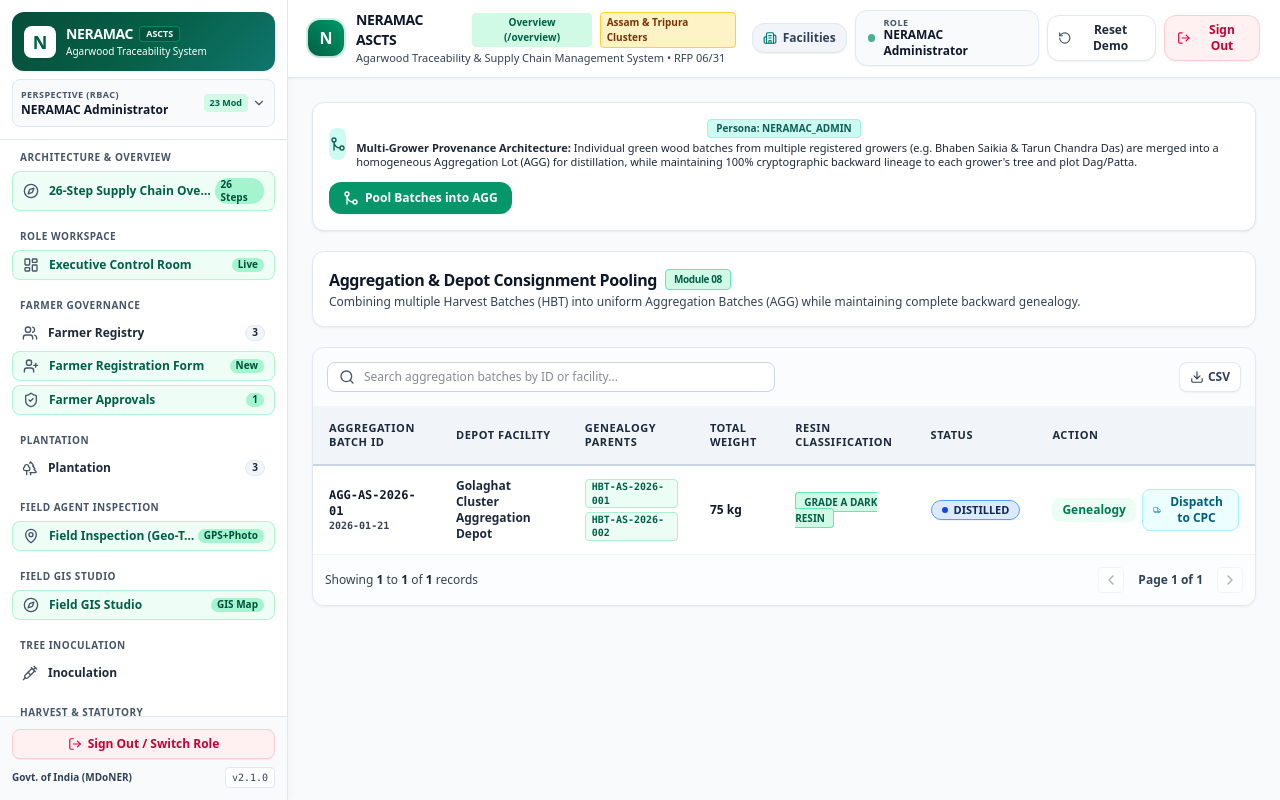
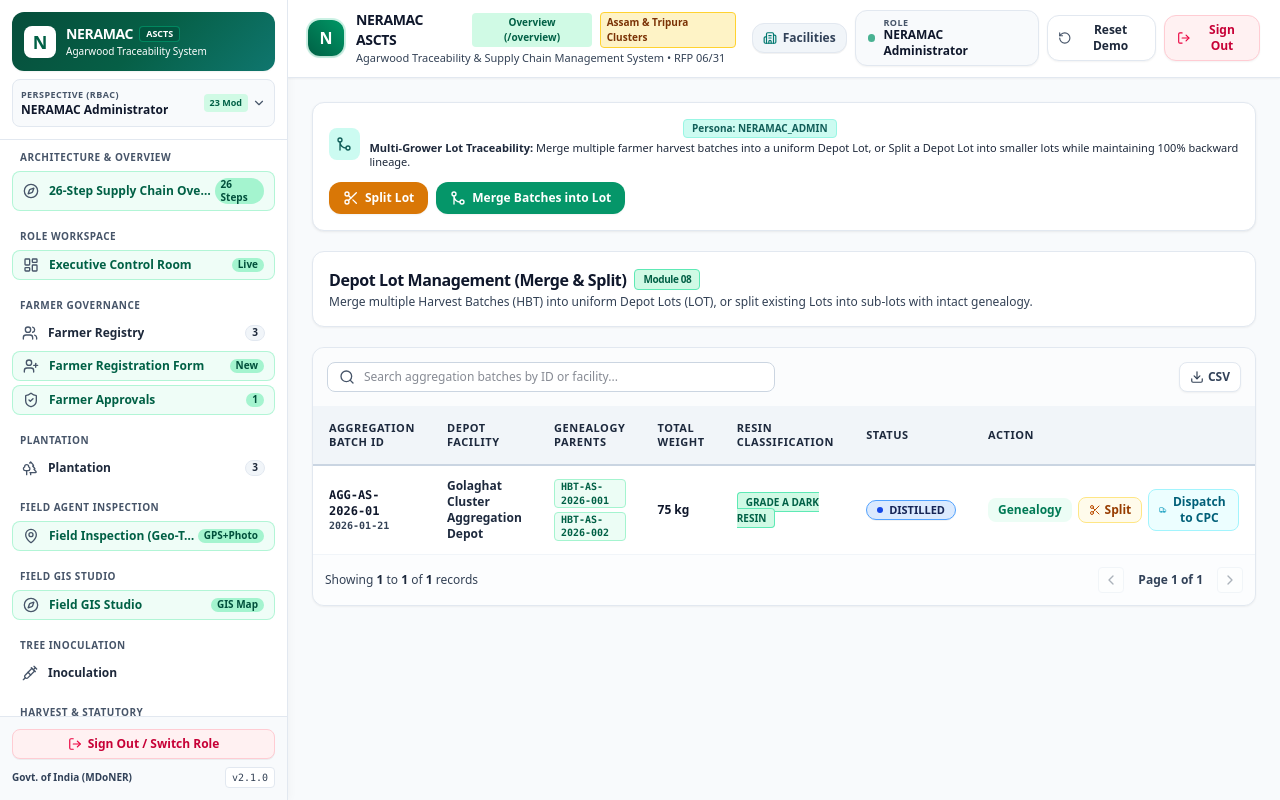
Before and after one commit to Shrey-SSBDigital/naramac-demo, a React (Vite) app in the folder client/: page /aggregation in a window 1280 px wide. Built offline with nearby package versions, Linux system fonts and the light colour scheme.

Commit message:
lot split and merge

```diff
--- a/client/src/components/modules/AggregationModule.jsx
+++ b/client/src/components/modules/AggregationModule.jsx
@@ -22,14 +22,50 @@ import {
   TreePine,
   User,
   Info,
-  Truck
+  Truck,
+  Scissors
 } from 'lucide-react';
 
 export default function AggregationModule() {
-  const { aggregations, createAggregation, harvestBatches, addToast, setDispatchIntent, activeRole } = useEnterprise();
+  const { aggregations, createAggregation, splitAggregationLot, harvestBatches, addToast, setDispatchIntent, activeRole } = useEnterprise();
   const { navigate } = useAppRouter();
   const [selectedAgg, setSelectedAgg] = useState(null);
   const [isModalOpen, setIsModalOpen] = useState(false);
+
+  // Split Lot Modal State
+  const [isSplitModalOpen, setIsSplitModalOpen] = useState(false);
+  const [splitSourceLotId, setSplitSourceLotId] = useState('');
+  const [splitWeight1, setSplitWeight1] = useState(0);
+
+  const activeLotsForSplit = aggregations.filter(a => a.status !== 'SPLIT_INTO_SUBLOTS');
+  const selectedSplitLot = aggregations.find(a => a.id === splitSourceLotId) || activeLotsForSplit[0] || null;
+  const splitWeight2 = selectedSplitLot
+    ? Math.max(0, Math.round(((selectedSplitLot.totalWeightKg || 0) - (parseFloat(splitWeight1) || 0)) * 10) / 10)
+    : 0;
+
+  const openSplitModal = (lot = null) => {
+    const target = lot || activeLotsForSplit[0];
+    if (!target) {
+      addToast('No active depot lot available to split', 'warning');
+      return;
+    }
+    setSplitSourceLotId(target.id);
+    setSplitWeight1(Math.round(((target.totalWeightKg || 0) / 2) * 10) / 10);
+    setIsSplitModalOpen(true);
+  };
+
+  const handleSplitSubmit = (e) => {
+    e.preventDefault();
+    if (!selectedSplitLot) return;
+    const w1 = parseFloat(splitWeight1) || 0;
+    const w2 = splitWeight2;
+    if (w1 <= 0 || w2 <= 0) {
+      addToast('Both split lot weights must be greater than 0 kg', 'warning');
+      return;
+    }
+    splitAggregationLot(selectedSplitLot.id, [w1, w2]);
+    setIsSplitModalOpen(false);
+  };
 
   // Filter options for Modal
   const [includeAllBatches, setIncludeAllBatches] = useState(false);
@@ -219,11 +255,24 @@ export default function AggregationModule() {
           >
             Genealogy
           </button>
+          {a.status !== 'SPLIT_INTO_SUBLOTS' && (
+            <button
+              onClick={(e) => {
+                e.stopPropagation();
+                openSplitModal(a);
+              }}
+              className="px-2.5 py-1 text-xs font-bold text-amber-800 bg-amber-50 hover:bg-amber-100 border border-amber-200 rounded-lg transition flex items-center gap-1"
+              title="Split this Lot into sub-lots"
+            >
+              <Scissors className="w-3 h-3 text-amber-700" />
+              <span>Split</span>
+            </button>
+          )}
           <button
             onClick={(e) => {
               e.stopPropagation();
               setDispatchIntent({ type: 'AGGREGATOR_TO_DISTILLERY', batchId: a.id });
-              navigate('/movement');
+              navigate('/movement/depot-to-cpc');
             }}
             className="px-2.5 py-1 text-xs font-bold text-cyan-800 bg-cyan-50 hover:bg-cyan-100 border border-cyan-200 rounded-lg transition flex items-center gap-1"
             title="Dispatch Lot to CPC Distillery (Step 15)"
@@ -250,27 +299,35 @@ export default function AggregationModule() {
           <div>
             <div className="flex items-center gap-2">
               <span className="font-extrabold text-white text-sm">
-                {isDepotRole && 'Depot Intake Desk • Multi-Grower Consignment Pooling'}
-                {!isDepotRole && 'Aggregation Facility • Multi-Grower Lot Assembly'}
+                Depot Lot Management • Merge &amp; Split Lots
               </span>
               <span className="px-2 py-0.5 rounded text-[10px] font-bold bg-teal-500/20 text-teal-300 border border-teal-500/30">
                 Persona: {activeRole}
               </span>
             </div>
             <p className="text-[11px] text-slate-300 mt-0.5">
-              <strong>Multi-Grower Provenance Architecture:</strong> Individual green wood batches from multiple registered growers (e.g. Bhaben Saikia &amp; Tarun Chandra Das) are merged into a homogeneous Aggregation Lot (AGG) for distillation, while maintaining 100% cryptographic backward lineage to each grower's tree and plot Dag/Patta.
+              <strong>Multi-Grower Lot Traceability:</strong> Merge multiple farmer harvest batches into a uniform Depot Lot, or Split a Depot Lot into smaller lots while maintaining 100% backward lineage.
             </p>
           </div>
         </div>
 
         {isDepotRole || isAdminRole ? (
+          <div className="flex items-center gap-2">
+            <button
+              onClick={() => openSplitModal()}
+              className="flex items-center gap-1.5 px-3.5 py-2 bg-amber-600 hover:bg-amber-500 text-white text-xs font-extrabold rounded-xl shadow-xs transition"
+            >
+              <Scissors className="w-4 h-4" />
+              <span>Split Lot</span>
+            </button>
             <button
               onClick={() => setIsModalOpen(true)}
               className="flex items-center gap-1.5 px-3.5 py-2 bg-emerald-600 hover:bg-emerald-500 text-white text-xs font-extrabold rounded-xl shadow-xs transition"
             >
               <GitMerge className="w-4 h-4" />
-            <span>Pool Batches into AGG</span>
+              <span>Merge Batches into Lot</span>
             </button>
+          </div>
         ) : null}
       </div>
 
@@ -278,13 +335,13 @@ export default function AggregationModule() {
       <div className="flex flex-wrap items-center justify-between gap-4 bg-white p-4 rounded-xl border border-slate-200 shadow-xs">
         <div>
           <h2 className="text-base font-black text-slate-900 tracking-tight flex items-center gap-2">
-            <span>Aggregation &amp; Depot Consignment Pooling</span>
+            <span>Depot Lot Management (Merge &amp; Split)</span>
             <span className="text-[10px] font-bold px-2 py-0.5 rounded bg-emerald-100 text-emerald-800 border border-emerald-300">
               Module 08
             </span>
           </h2>
           <p className="text-xs text-slate-500 mt-0.5">
-            Combining multiple Harvest Batches (HBT) into uniform Aggregation Batches (AGG) while maintaining complete backward genealogy.
+            Merge multiple Harvest Batches (HBT) into uniform Depot Lots (LOT), or split existing Lots into sub-lots with intact genealogy.
           </p>
         </div>
       </div>
@@ -369,12 +426,12 @@ export default function AggregationModule() {
         </Modal>
       )}
 
-      {/* Pool Batches Modal with Complete Batch Selection */}
+      {/* Merge Batches into Lot Modal */}
       <Modal
         isOpen={isModalOpen}
         onClose={() => setIsModalOpen(false)}
-        title="Pool Batches into Aggregation Charge"
-        subtitle="RFP Section 3.2: Select incoming harvest batches to combine into uniform distillation charge"
+        title="Merge Harvest Batches into Depot Lot"
+        subtitle="Select incoming harvest batches to combine into a uniform Depot Lot"
         maxWidth="max-w-3xl"
       >
         <form onSubmit={handleSubmit} className="space-y-4 text-xs">
@@ -634,9 +691,92 @@ export default function AggregationModule() {
               <GitMerge className="w-4 h-4" />
               <span>
                 {selectedBatchIds.length === 0
-                  ? 'Select Batches to Form Lot'
-                  : `Form Lot (${selectedBatchIds.length} Batches • ${calculatedTotalWeight} kg)`}
+                  ? 'Select Batches to Merge into Lot'
+                  : `Merge into Lot (${selectedBatchIds.length} Batches • ${calculatedTotalWeight} kg)`}
               </span>
+            </button>
+          </div>
+        </form>
+      </Modal>
+
+      {/* Split Lot Modal */}
+      <Modal
+        isOpen={isSplitModalOpen}
+        onClose={() => setIsSplitModalOpen(false)}
+        title="Split Depot Lot into Sub-Lots"
+        subtitle="Divide an existing Depot Lot into two smaller Lots while preserving full farmer & tree genealogy"
+        maxWidth="max-w-lg"
+      >
+        <form onSubmit={handleSplitSubmit} className="space-y-4 text-xs">
+          <div>
+            <label className="block text-[11px] font-bold text-slate-700 mb-1">Select Source Lot to Split *</label>
+            <select
+              value={selectedSplitLot?.id || ''}
+              onChange={(e) => {
+                const nextLot = aggregations.find(a => a.id === e.target.value);
+                setSplitSourceLotId(e.target.value);
+                if (nextLot) {
+                  setSplitWeight1(Math.round(((nextLot.totalWeightKg || 0) / 2) * 10) / 10);
+                }
+              }}
+              className="w-full px-3 py-2 border rounded-lg font-mono font-bold bg-white"
+            >
+              {activeLotsForSplit.map(a => (
+                <option key={a.id} value={a.id}>{a.id} • {a.totalWeightKg} kg • {a.depotName}</option>
+              ))}
+            </select>
+          </div>
+
+          {selectedSplitLot && (
+            <div className="p-3 bg-slate-50 border border-slate-200 rounded-xl space-y-3">
+              <div className="flex justify-between items-center text-[11px]">
+                <span className="font-bold text-slate-600">Source Lot Total Weight:</span>
+                <span className="font-mono font-black text-slate-900 text-sm">{selectedSplitLot.totalWeightKg} kg</span>
+              </div>
+
+              <div className="grid grid-cols-2 gap-3">
+                <div className="p-2.5 bg-white border border-amber-300 rounded-lg">
+                  <label className="block text-[10px] font-extrabold text-amber-900 uppercase mb-1">
+                    {selectedSplitLot.id}-S1 (kg) *
+                  </label>
+                  <input
+                    type="number"
+                    step="0.1"
+                    min="0.1"
+                    max={Math.max(0.1, (selectedSplitLot.totalWeightKg || 1) - 0.1)}
+                    required
+                    value={splitWeight1}
+                    onChange={(e) => setSplitWeight1(e.target.value)}
+                    className="w-full px-2.5 py-1.5 border rounded font-mono font-bold text-slate-900"
+                  />
+                </div>
+                <div className="p-2.5 bg-emerald-50 border border-emerald-200 rounded-lg">
+                  <span className="block text-[10px] font-extrabold text-emerald-900 uppercase mb-1">
+                    {selectedSplitLot.id}-S2 (Auto Remainder)
+                  </span>
+                  <div className="px-2.5 py-1.5 font-mono font-black text-emerald-950 text-sm">
+                    {splitWeight2} kg
+                  </div>
+                </div>
+              </div>
+            </div>
+          )}
+
+          <div className="pt-3 border-t flex justify-end gap-2">
+            <button
+              type="button"
+              onClick={() => setIsSplitModalOpen(false)}
+              className="px-4 py-2 border rounded-xl font-bold text-slate-600 hover:bg-slate-100"
+            >
+              Cancel
+            </button>
+            <button
+              type="submit"
+              disabled={!selectedSplitLot || splitWeight2 <= 0}
+              className="px-4 py-2 bg-amber-600 hover:bg-amber-700 text-white rounded-xl font-extrabold shadow-xs flex items-center gap-1.5 disabled:opacity-50"
+            >
+              <Scissors className="w-4 h-4" />
+              <span>Confirm Split Lot</span>
             </button>
           </div>
         </form>
--- a/client/src/components/navigation/EnterpriseSidebar.jsx
+++ b/client/src/components/navigation/EnterpriseSidebar.jsx
@@ -171,7 +171,7 @@ export default function EnterpriseSidebar({
         },
         {
           id: 'AGGREGATION',
-          name: 'Depot Batch Pooling',
+          name: 'Depot Lot (Merge & Split)',
           icon: Boxes,
           badge: aggregations.length,
           path: '/aggregation'
--- a/client/src/context/EnterpriseContext.jsx
+++ b/client/src/context/EnterpriseContext.jsx
@@ -1350,9 +1350,10 @@ export function EnterpriseProvider({ children }) {
 
   // 7. Aggregation Management
   const createAggregation = (aggregationData) => {
-    const id = `AGG-AS-2026-${String(aggregations.length + 1).padStart(2, '0')}`;
+    const id = `LOT-AS-2026-${String(aggregations.length + 1).padStart(2, '0')}`;
     const newAgg = {
       id,
+      lotOperation: 'MERGED',
       aggregationDate: new Date().toISOString().split('T')[0],
       status: 'READY_FOR_DISTILLATION',
       ...aggregationData
@@ -1370,9 +1371,56 @@ export function EnterpriseProvider({ children }) {
     setAggregations(updated);
     setHarvestBatches(updatedBatches);
     persistState({ aggregations: updated, harvestBatches: updatedBatches });
-    logAudit('CREATE_AGGREGATION', 'Aggregation Management', `Pooled ${newAgg.parentBatchIds.length} batches into ${id} (${newAgg.totalWeightKg} kg)`, id);
-    addToast(`Aggregation Batch ${id} created with full parent genealogy preserved`);
+    logAudit('MERGE_LOT', 'Depot Lot Management', `Merged ${newAgg.parentBatchIds.length} batches into Lot ${id} (${newAgg.totalWeightKg} kg)`, id);
+    addToast(`Depot Lot ${id} merged with full parent genealogy preserved`);
     return newAgg;
+  };
+
+  const splitAggregationLot = (sourceLotId, splitWeightsKg = [], splitMeta = {}) => {
+    const sourceLot = aggregations.find(a => a.id === sourceLotId);
+    if (!sourceLot) return null;
+
+    const validWeights = splitWeightsKg.map(w => parseFloat(w) || 0).filter(w => w > 0);
+    if (validWeights.length < 2) {
+      addToast('At least 2 non-zero sub-lot weights are required to split a lot', 'warning');
+      return null;
+    }
+
+    const totalSourceKg = parseFloat(sourceLot.totalWeightKg) || 0;
+    const childLots = validWeights.map((wt, idx) => {
+      const childId = `${sourceLot.id}-S${idx + 1}`;
+      const ratio = totalSourceKg > 0 ? wt / totalSourceKg : 1 / validWeights.length;
+      return {
+        ...sourceLot,
+        id: childId,
+        parentLotId: sourceLot.id,
+        lotOperation: 'SPLIT',
+        aggregationDate: new Date().toISOString().split('T')[0],
+        totalWeightKg: Math.round(wt * 10) / 10,
+        status: 'READY_FOR_DISTILLATION',
+        storageBay: splitMeta.storageBay || sourceLot.storageBay || `Bay-${idx + 1}`,
+        destinationCPC: splitMeta.destinationCPC || sourceLot.destinationCPC,
+        parentDetails: (sourceLot.parentDetails || []).map(p => ({
+          ...p,
+          weightKg: Math.round((p.weightKg || 0) * ratio * 10) / 10
+        }))
+      };
+    });
+
+    const updatedAggs = [
+      ...childLots,
+      ...aggregations.map(a =>
+        a.id === sourceLotId
+          ? { ...a, status: 'SPLIT_INTO_SUBLOTS', splitChildIds: childLots.map(c => c.id) }
+          : a
+      )
+    ];
+
+    setAggregations(updatedAggs);
+    persistState({ aggregations: updatedAggs });
+    logAudit('SPLIT_LOT', 'Depot Lot Management', `Split Lot ${sourceLotId} (${totalSourceKg} kg) into ${childLots.length} child lots: ${childLots.map(c => `${c.id} (${c.totalWeightKg} kg)`).join(', ')}`, sourceLotId);
+    addToast(`Lot ${sourceLotId} split into ${childLots.map(c => c.id).join(' & ')}`);
+    return childLots;
   };
 
   // 8. Processing & Distillation
@@ -1941,6 +1989,7 @@ export function EnterpriseProvider({ children }) {
         createMovement,
         receiveMovement,
         createAggregation,
+        splitAggregationLot,
         createDistillationRun,
         submitLabSampleAndTest,
         approveQualityRelease,
```
Lines whose indentation alone changed are shown as unchanged.
